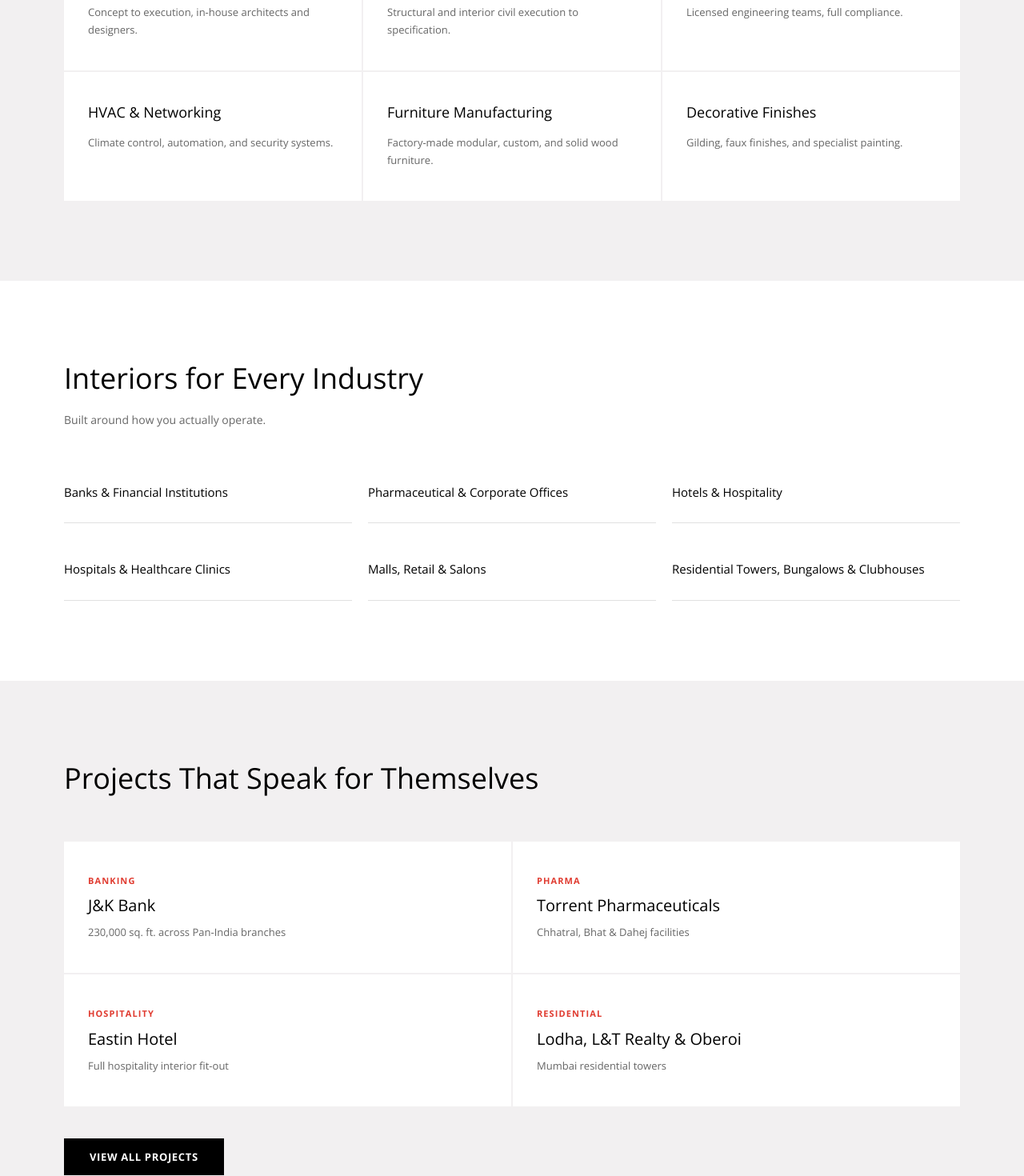
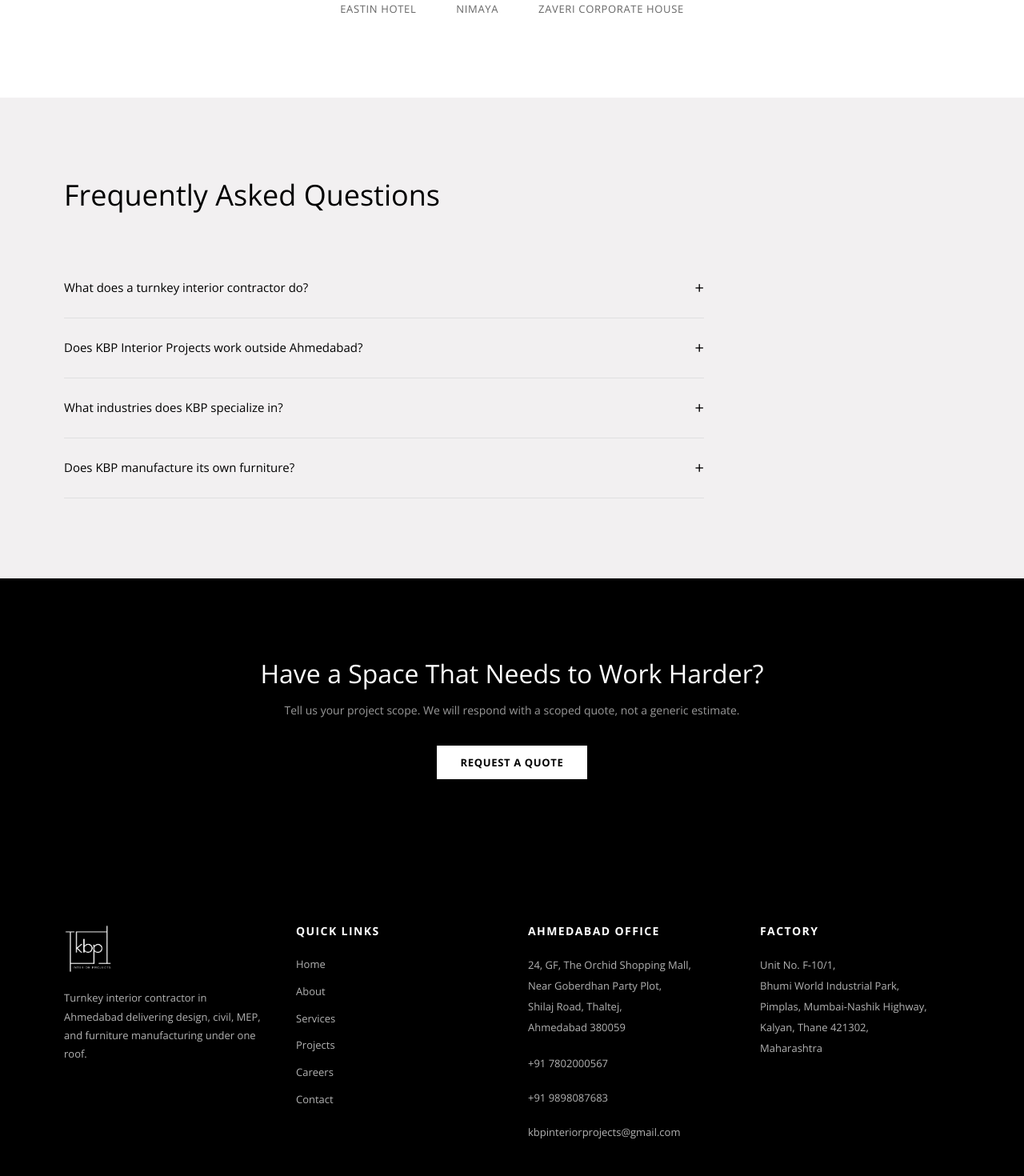
Before and after one commit to rony4543/kbp-interior-projects-amdawad, a React app: page / in a window 1280 px wide. Shown: the part 4900-6370 px from the top of the page at 80% size. Built offline with nearby package versions, Linux system fonts and the light colour scheme; the HTML template or start-up script is replaced by a standard one.

Commit message:
chore: remove services grid, industries list, and projects teaser from HomePage

```diff
--- a/src/pages/HomePage.jsx
+++ b/src/pages/HomePage.jsx
@@ -1,34 +1,8 @@
 import React, { useEffect, useState, useRef } from 'react';
-import { Link } from 'react-router-dom';
 import { SectionHeading, CTAButton, FAQSection } from '../components/ui';
 import BentoGridSection from '../components/BentoGridSection';
 import ExpertiseSection from '../components/ExpertiseSection';
 import IndustriesSection from '../components/IndustriesSection';
-
-const services = [
-  { title: 'Interior Design & Build', desc: 'Concept to execution, in-house architects and designers.' },
-  { title: 'Civil Work', desc: 'Structural and interior civil execution to specification.' },
-  { title: 'Electrical & Plumbing', desc: 'Licensed engineering teams, full compliance.' },
-  { title: 'HVAC & Networking', desc: 'Climate control, automation, and security systems.' },
-  { title: 'Furniture Manufacturing', desc: 'Factory-made modular, custom, and solid wood furniture.' },
-  { title: 'Decorative Finishes', desc: 'Gilding, faux finishes, and specialist painting.' },
-];
-
-const sectors = [
-  'Banks & Financial Institutions',
-  'Pharmaceutical & Corporate Offices',
-  'Hotels & Hospitality',
-  'Hospitals & Healthcare Clinics',
-  'Malls, Retail & Salons',
-  'Residential Towers, Bungalows & Clubhouses',
-];
-
-const caseStudies = [
-  { title: 'J&K Bank', scope: '230,000 sq. ft. across Pan-India branches', sector: 'Banking' },
-  { title: 'Torrent Pharmaceuticals', scope: 'Chhatral, Bhat & Dahej facilities', sector: 'Pharma' },
-  { title: 'Eastin Hotel', scope: 'Full hospitality interior fit-out', sector: 'Hospitality' },
-  { title: 'Lodha, L&T Realty & Oberoi', scope: 'Mumbai residential towers', sector: 'Residential' },
-];
 
 const clients = [
   'J&K Bank', 'Torrent Pharmaceuticals', 'Lambda Pharmaceuticals',
@@ -220,135 +194,6 @@ export default function HomePage() {
       {/* Industries Showcase */}
       <IndustriesSection />
 
-      {/* Services Grid */}
-      <section className="section-padding" style={{ backgroundColor: 'var(--color-bg-grey)' }}>
-        <SectionHeading title="What We Deliver" />
-        <div className="grid grid-cols-1 md:grid-cols-2 lg:grid-cols-3 gap-[2px]">
-          {services.map((service, i) => (
-            <Link
-              to="/services"
-              key={i}
-              className="group"
-              style={{
-                backgroundColor: 'var(--color-white)',
-                padding: '4rem 3rem',
-                transition: 'background-color 0.3s ease',
-              }}
-              onMouseEnter={(e) => (e.currentTarget.style.backgroundColor = 'var(--color-black)')}
-              onMouseLeave={(e) => (e.currentTarget.style.backgroundColor = 'var(--color-white)')}
-            >
-              <h3
-                className="group-hover:text-white transition-colors duration-300"
-                style={{
-                  fontSize: '1.8rem',
-                  fontWeight: '300',
-                  marginBottom: '1.5rem',
-                  color: 'var(--color-black)',
-                }}
-              >
-                {service.title}
-              </h3>
-              <p
-                className="group-hover:text-gray-300 transition-colors duration-300"
-                style={{
-                  fontSize: '1.3rem',
-                  fontWeight: '300',
-                  color: 'var(--color-text-light)',
-                  lineHeight: '1.7',
-                  marginBottom: '0',
-                }}
-              >
-                {service.desc}
-              </p>
-            </Link>
-          ))}
-        </div>
-      </section>
-
-      {/* Sectors */}
-      <section className="section-padding" style={{ backgroundColor: 'var(--color-white)' }}>
-        <SectionHeading
-          title="Interiors for Every Industry"
-          subtitle="Built around how you actually operate."
-        />
-        <div className="grid grid-cols-1 md:grid-cols-2 lg:grid-cols-3 gap-[2rem]">
-          {sectors.map((sector, i) => (
-            <div
-              key={i}
-              style={{
-                padding: '2.5rem 0',
-                borderBottom: '1px solid var(--color-border)',
-                fontSize: '1.5rem',
-                fontWeight: '300',
-                color: 'var(--color-black)',
-              }}
-            >
-              {sector}
-            </div>
-          ))}
-        </div>
-      </section>
-
-      {/* Projects Teaser */}
-      <section className="section-padding" style={{ backgroundColor: 'var(--color-bg-grey)' }}>
-        <SectionHeading title="Projects That Speak for Themselves" />
-        <div className="grid grid-cols-1 md:grid-cols-2 gap-[2px]">
-          {caseStudies.map((study, i) => (
-            <Link
-              to="/projects"
-              key={i}
-              style={{
-                backgroundColor: 'var(--color-white)',
-                padding: '4rem 3rem',
-                transition: 'all 0.3s ease',
-              }}
-              onMouseEnter={(e) => { e.currentTarget.style.backgroundColor = 'var(--color-black)'; e.currentTarget.querySelector('h3').style.color = '#fff'; e.currentTarget.querySelector('p').style.color = 'rgba(255,255,255,0.6)'; e.currentTarget.querySelector('.sector-tag').style.color = 'var(--color-brand-red)'; }}
-              onMouseLeave={(e) => { e.currentTarget.style.backgroundColor = 'var(--color-white)'; e.currentTarget.querySelector('h3').style.color = 'var(--color-black)'; e.currentTarget.querySelector('p').style.color = 'var(--color-text-light)'; e.currentTarget.querySelector('.sector-tag').style.color = 'var(--color-brand-red)'; }}
-            >
-              <span
-                className="sector-tag"
-                style={{
-                  fontSize: '1.1rem',
-                  fontWeight: '700',
-                  letterSpacing: '0.1em',
-                  textTransform: 'uppercase',
-                  color: 'var(--color-brand-red)',
-                  display: 'block',
-                  marginBottom: '1rem',
-                }}
-              >
-                {study.sector}
-              </span>
-              <h3
-                style={{
-                  fontSize: '2rem',
-                  fontWeight: '300',
-                  color: 'var(--color-black)',
-                  marginBottom: '1rem',
-                  transition: 'color 0.3s ease',
-                }}
-              >
-                {study.title}
-              </h3>
-              <p
-                style={{
-                  fontSize: '1.3rem',
-                  fontWeight: '300',
-                  color: 'var(--color-text-light)',
-                  marginBottom: '0',
-                  transition: 'color 0.3s ease',
-                }}
-              >
-                {study.scope}
-              </p>
-            </Link>
-          ))}
-        </div>
-        <div className="mt-[4rem]">
-          <CTAButton to="/projects">View All Projects</CTAButton>
-        </div>
-      </section>
-
       {/* Trust Strip */}
       <section className="section-padding" style={{ backgroundColor: 'var(--color-white)' }}>
         <SectionHeading title="Trusted By" align="center" />
```
